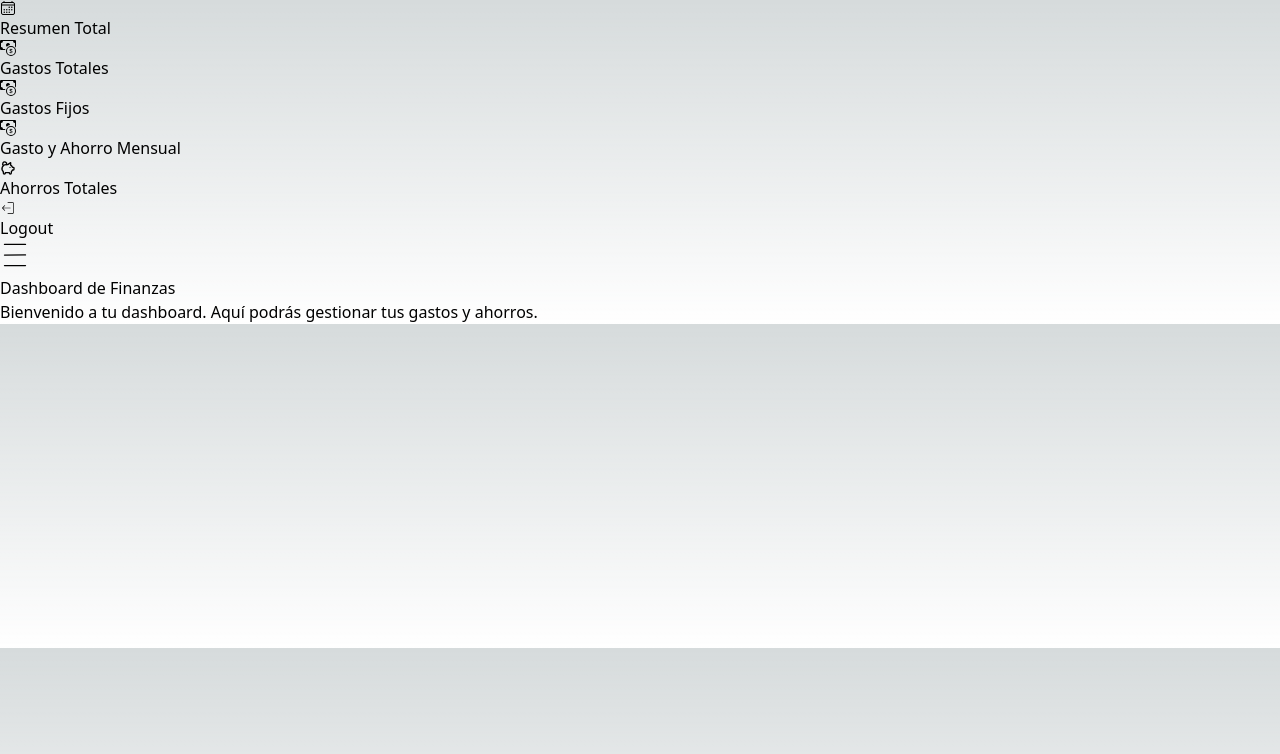
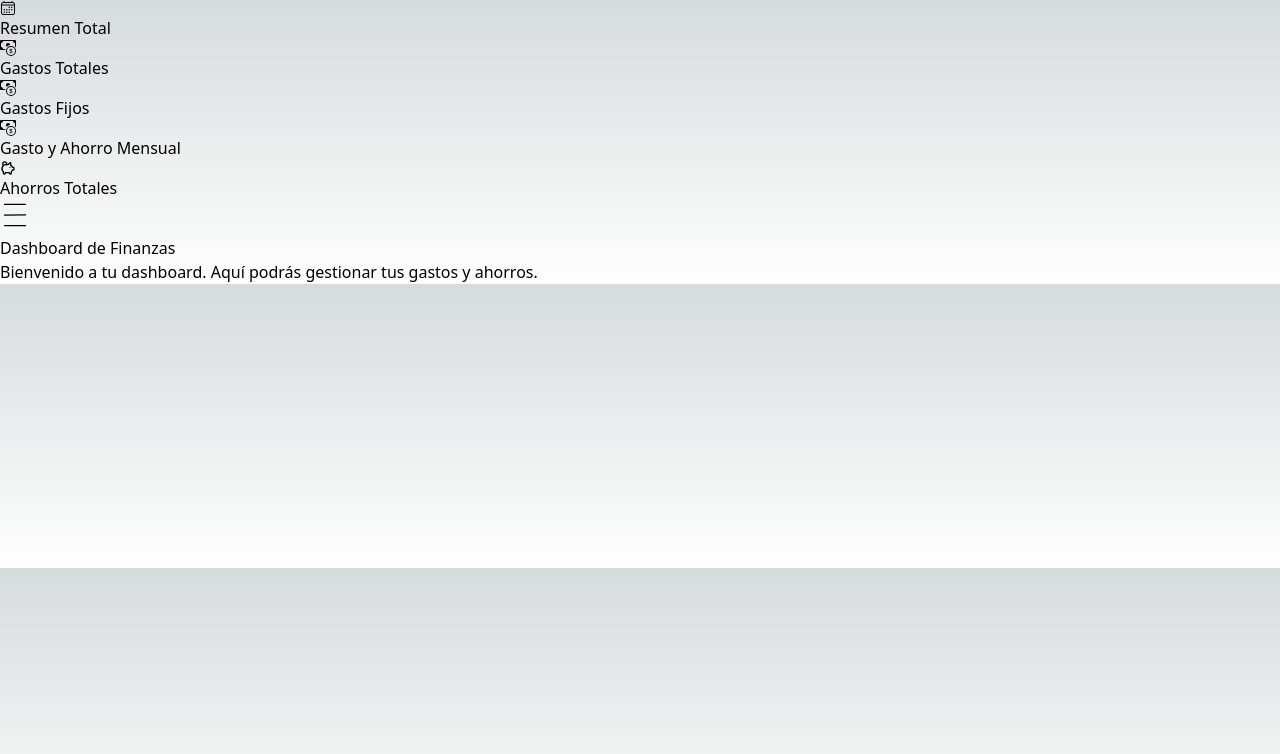
Before and after one commit to martuwilson/next-finance-dash, a Next.js app: page / in a window 1280 px wide. Shown: the top 754 px of the page. Built offline with nearby package versions, Linux system fonts and the light colour scheme.

Commit message:
feat: deleted unused div

```diff
--- a/src/components/Sidebar.tsx
+++ b/src/components/Sidebar.tsx
@@ -47,13 +47,6 @@ export const Sidebar = () => {
 
         </ul>
       </div>
-
-      <div className="px-6 -mx-6 pt-4 flex justify-between items-center border-t">
-        <button className="px-4 py-3 flex items-center space-x-4 rounded-md text-gray-600 group">
-          <CiLogout />
-          <span className="group-hover:text-gray-700">Logout</span>
-        </button>
-      </div>
     </aside>
   )
 }
```
